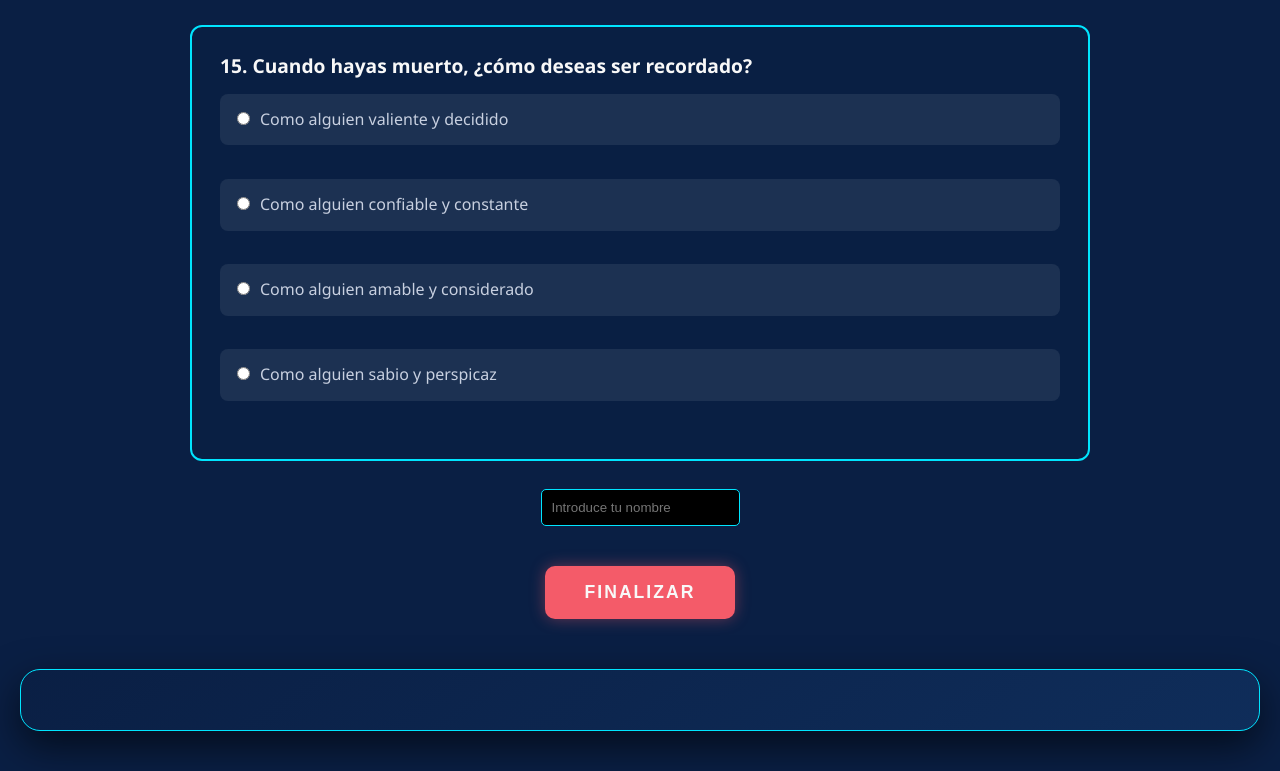
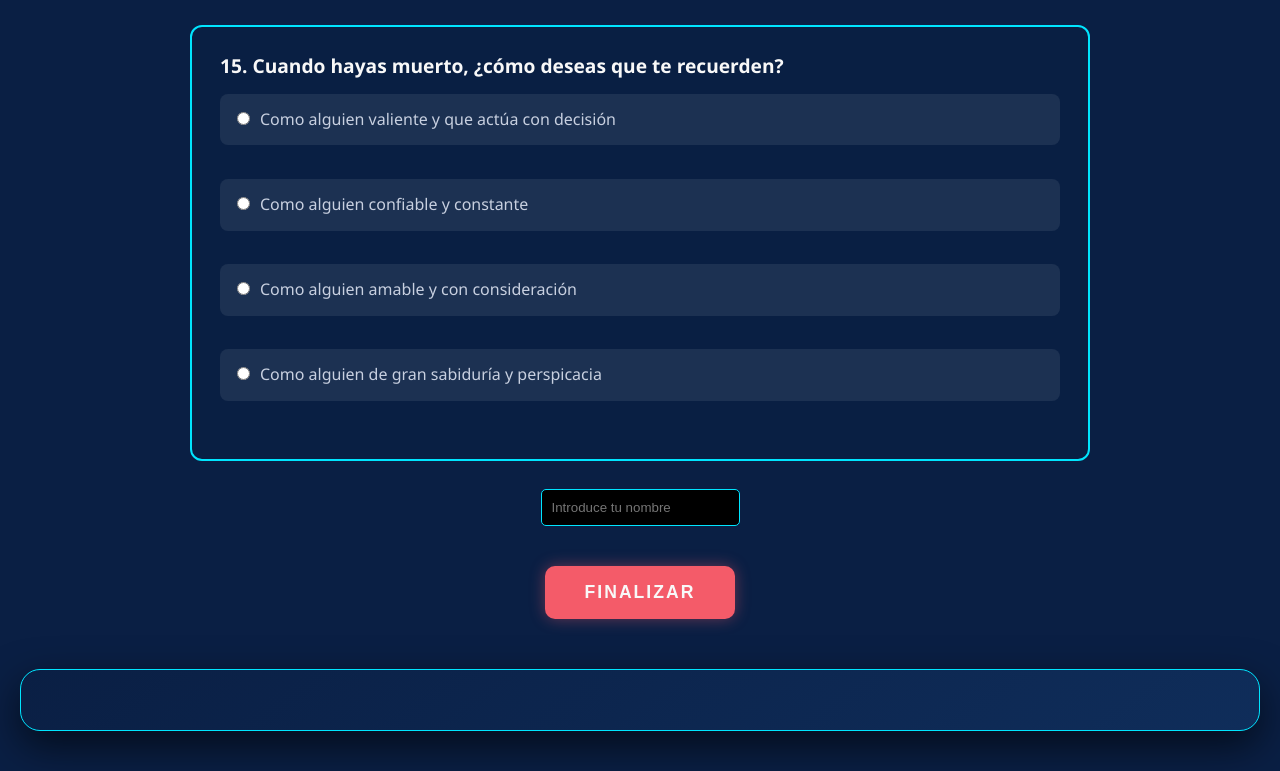
Before and after one commit to jeotma/Test-Aura, a plain HTML site: page index.html in a window 1280 px wide. Shown: the part 6897-7668 px from the top of the page. Drawn offline with Linux system fonts and the light colour scheme.

Commit message:
FIXED - Conexión con firebase. Ajustes menores ortográficos

```diff
--- a/index.html
+++ b/index.html
@@ -200,11 +200,11 @@
   </div>
 <!-- --------------PREGUNTA 15 ----------------- -->
   <div class="pregunta">
-<h3>15. Cuando hayas muerto, ¿cómo deseas ser recordado?</h3>
-<label><input type="radio" name="p15" data-puntos='{"Geoventis": 0.5, "Ignivita": 1.3, "Aqualis": 0.4, "Nousomir": 0.6, "Obscurnis": 1.3, "Radiaris": 1.3, "Ampérion": 1.5, "Kenobaryx": 0.5, "Zoëris": 0.4, "Anthonum": 1.0}'>Como alguien valiente y decidido</label><br>
+<h3>15. Cuando hayas muerto, ¿cómo deseas que te recuerden?</h3>
+<label><input type="radio" name="p15" data-puntos='{"Geoventis": 0.5, "Ignivita": 1.3, "Aqualis": 0.4, "Nousomir": 0.6, "Obscurnis": 1.3, "Radiaris": 1.3, "Ampérion": 1.5, "Kenobaryx": 0.5, "Zoëris": 0.4, "Anthonum": 1.0}'>Como alguien valiente y que actúa con decisión</label><br>
 <label><input type="radio" name="p15" data-puntos='{"Geoventis": 1.3, "Ignivita": 0.3, "Aqualis": 1.3, "Nousomir": 0.9, "Obscurnis": 0.4, "Radiaris": 0.7, "Ampérion": 0.2, "Kenobaryx": 1.5, "Zoëris": 1.2, "Anthonum": 0.9}'>Como alguien confiable y constante</label><br>
-<label><input type="radio" name="p15" data-puntos='{"Geoventis": 0.5, "Ignivita": 0.2, "Aqualis": 1.0, "Nousomir": 0.9, "Obscurnis": 1.3, "Radiaris": 0.4, "Ampérion": 1.3, "Kenobaryx": 0.7, "Zoëris": 1.5, "Anthonum": 0.6}'>Como alguien amable y considerado</label><br>
-<label><input type="radio" name="p15" data-puntos='{"Geoventis": 1.3, "Ignivita": 0.3, "Aqualis": 0.8, "Nousomir": 1.5, "Obscurnis": 0.6, "Radiaris": 1.0, "Ampérion": 0.1, "Kenobaryx": 1.3, "Zoëris": 0.2, "Anthonum": 0.3}'>Como alguien sabio y perspicaz</label><br>
+<label><input type="radio" name="p15" data-puntos='{"Geoventis": 0.5, "Ignivita": 0.2, "Aqualis": 1.0, "Nousomir": 0.9, "Obscurnis": 1.3, "Radiaris": 0.4, "Ampérion": 1.3, "Kenobaryx": 0.7, "Zoëris": 1.5, "Anthonum": 0.6}'>Como alguien amable y con consideración</label><br>
+<label><input type="radio" name="p15" data-puntos='{"Geoventis": 1.3, "Ignivita": 0.3, "Aqualis": 0.8, "Nousomir": 1.5, "Obscurnis": 0.6, "Radiaris": 1.0, "Ampérion": 0.1, "Kenobaryx": 1.3, "Zoëris": 0.2, "Anthonum": 0.3}'>Como alguien de gran sabiduría y perspicacia</label><br>
  </div>
  <div style="text-align: center; margin: 20px 0;">
     <input type="text" id="nombreUsuario" placeholder="Introduce tu nombre"
@@ -239,14 +239,14 @@
    */
   async function guardarResultado(datos) {
     try {
-      // Creamos un nuevo documento en la colección "historial_completo"
-      const docRef = await addDoc(collection(db, "historial_completo"), {
+      // Creamos un nuevo documento en la colección "historial_auras"
+      const docRef = await addDoc(collection(db, "historial_auras"), {
         ...datos,               // "Esparcimos" todas las propiedades del objeto recibido
         fecha_servidor: serverTimestamp() // Añadimos la marca de tiempo oficial de Firebase
       });
-      console.log("Sincronización con el plano espiritual exitosa. ID:", docRef.id);
+      console.log("Sincronización exitosa. ID:", docRef.id);
     } catch (e) {
-      console.error("Error al intentar guardar en el registro ancestral:", e);
+      console.error("Error al intentar guardar en el registro:", e);
     }
   }
 
```
